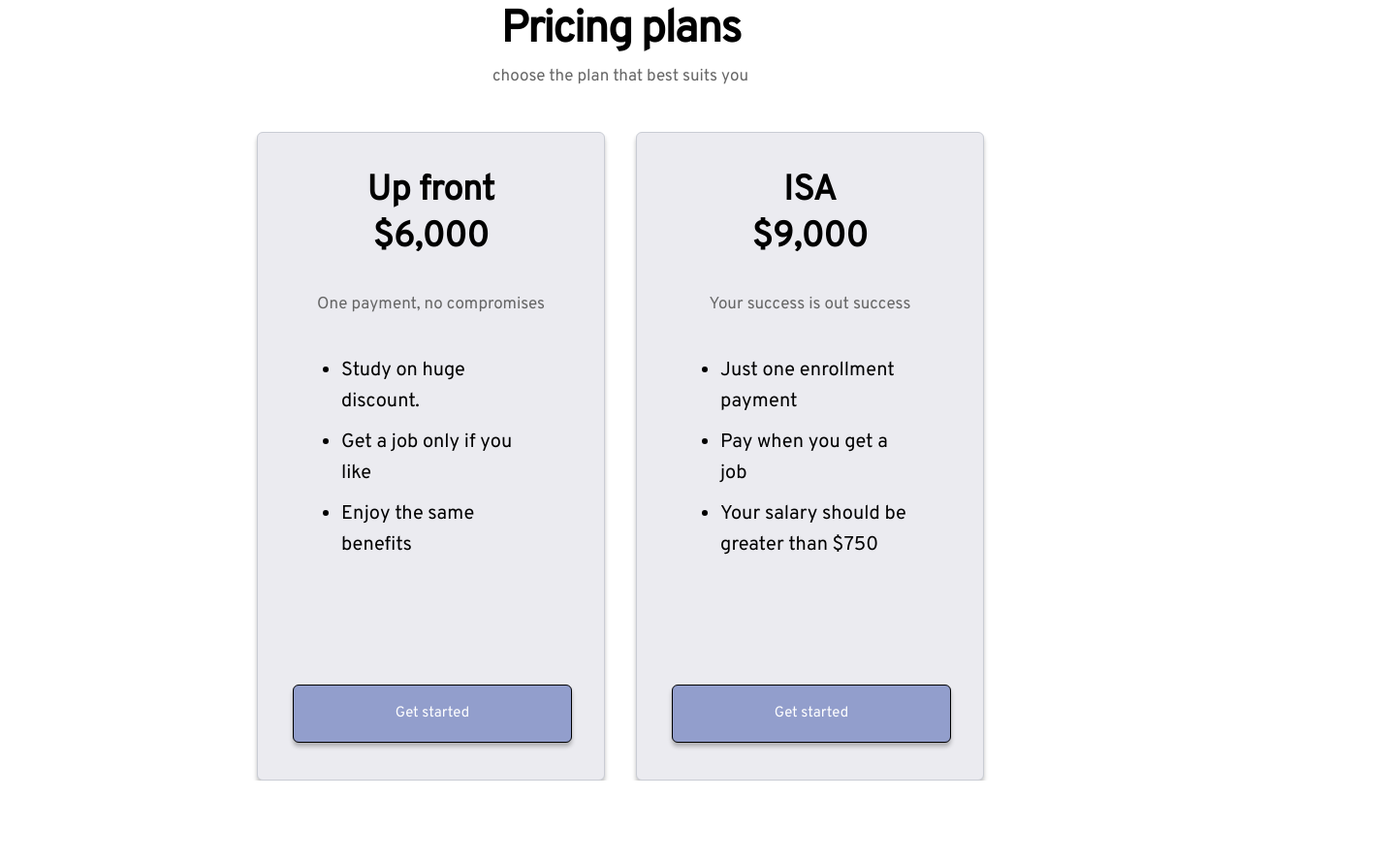
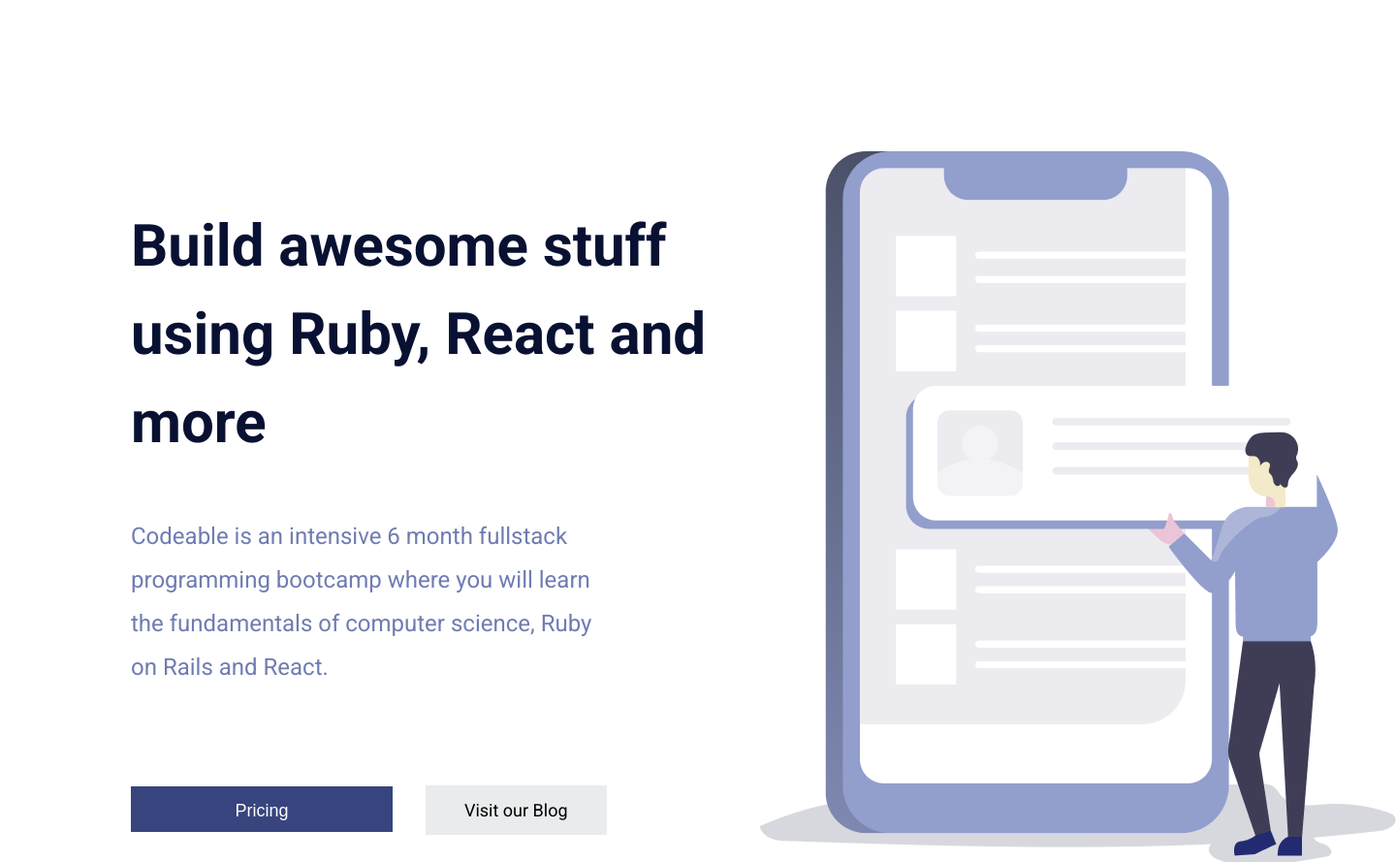
Before and after one commit to joel-eche/week-1-extended-project, a plain HTML site: page index.html in a window 1280 px wide. Shown: the top 889 px of the page at 97% size, 1440 px wide, since content can reach past the window. Before the commit the page ends 805 px from the top, so only its background shows below. Drawn offline with Linux system fonts and the light colour scheme.

Commit message:
Join all together

```diff
--- a/8-price.css
+++ /dev/null
@@ -1,117 +0,0 @@
-* {
-  font-family: Overpass;
-  padding: 0px;
-  margin: 0px;
-}
-
-section {
-  text-align: center;
-  width: 750px;
-  bottom: 0;
-  margin-left: auto;
-  margin-right: auto;
-}
-
-section h3 {
-  font-style: normal;
-  font-weight: bold;
-  font-size: 46px;
-  line-height: 64px;
-  margin: auto;
-  text-align: center;
-  letter-spacing: -1.5px;
-}
-
-section span {
-  font-style: normal;
-  font-weight: normal;
-  font-size: 17px;
-  line-height: 31px;
-  height: 31px;
-  display: block;
-  color: #666666;
-}
-
-section span {
-  margin-bottom: 41px;
-}
-
-section div span {
-  margin-bottom: 36px;
-  margin-top: 30px;
-}
-
-section span:not(1) {
-  margin-bottom: 36px;
-  margin-top: 30px;
-}
-
-section div {
-  height: 595px;
-  border: 1px solid #c9ccd4;
-  box-shadow: 0px 4px 4px rgba(0, 0, 0, 0.25);
-  border-radius: 6px;
-  transform: matrix(1, 0, 0, 1, 0, 0);
-  background: #ebebf0;
-  padding: 36px;
-  font-size: 30px;
-}
-
-section div ul li {
-  font-style: normal;
-  font-weight: 300;
-  font-size: 20px;
-  line-height: 32px;
-  text-align: left;
-  margin-left: 50px;
-  width: 192px;
-  padding-bottom: 10px;
-}
-
-section div button {
-  background: #929ecc;
-  border: 1px solid #000000;
-  box-sizing: border-box;
-  box-shadow: 0px 4px 4px rgba(0, 0, 0, 0.25);
-  border-radius: 6px;
-  width: 288px;
-  height: 60px;
-  text-align: center;
-  position: absolute;
-  bottom: 0;
-  left: 36px;
-  margin-bottom: 38px;
-  margin-top: initial;
-}
-
-section div button a {
-  font-style: normal;
-  font-size: 15px;
-  line-height: 32px;
-  align-items: center;
-  text-align: center;
-  color: #ffffff;
-  text-decoration: none;
-}
-
-section ul li::content {
-  width: 150px;
-}
-
-#left {
-  float: left;
-}
-#right {
-  float: right;
-}
-
-section div h2 {
-  font-style: normal;
-  font-weight: bold;
-  font-size: 36px;
-  line-height: 48px;
-}
-
-section div {
-  width: 285px;
-}
--- a/hero.css
+++ /dev/null
@@ -1,74 +0,0 @@
-@import url("https://fonts.googleapis.com/css?family=Roboto&display=swap");
-
-* {
-  box-sizing: border-box;
-}
-body {
-  margin: 0;
-  font-family: "Roboto", sans-serif;
-  width: 1440px;
-}
-.hero {
-  height: 1024px;
-  padding: 0px;
-  margin: 0px;
-}
-.hero h1 {
-  margin-top: 0;
-  margin-bottom: 50px;
-  font-style: normal;
-  font-weight: bold;
-  font-size: 60px;
-  line-height: 91px;
-  color: #091133;
-}
-.hero p {
-  width: 500px;
-  font-style: normal;
-  font-weight: normal;
-  font-size: 24px;
-  line-height: 45px;
-  color: #6f7cb2;
-  margin-bottom: 100px;
-}
-
-.hero button:first-of-type {
-  width: 270px;
-  height: 47px;
-  padding: 15px 40px;
-  margin: 0px;
-  margin-right: 15px;
-  border: none;
-  color: white;
-  font-size: 18px;
-  background: #37447e;
-}
-.hero button {
-  width: 270px;
-  height: 47px;
-  padding: 15px 40px;
-  margin: 0px;
-  margin-left: 15px;
-  border: none;
-  color: black;
-  font-size: 18px;
-  background: #e9ebec;
-  float: left;
-}
-
-.hero-inner {
-  width: 570px;
-  float: left;
-  padding: 0px;
-  margin-top: 208px;
-  margin-left: 135px;
-}
-
-.hero-img {
-  width: 656px;
-  position: relative;
-  float: right;
-  right: 0px;
-  margin: 0px;
-  margin-top: 156.05px;
-}
--- a/index.html
+++ b/index.html
@@ -4,7 +4,11 @@
     <meta charset="UTF-8" />
     <meta name="viewport" content="width=device-width, initial-scale=1.0" />
     <meta http-equiv="X-UA-Compatible" content="ie=edge" />
-    <link rel="stylesheet" type="text/css" href="8-price.css" />
+    <link rel="stylesheet" type="text/css" href="styles/style.css" />
+    <link
+      href="https://fonts.googleapis.com/css?family=Roboto:400,500,700&display=swap"
+      rel="stylesheet"
+    />
     <link
       href="https://fonts.googleapis.com/css?family=Overpass&display=swap"
       rel="stylesheet"
@@ -12,6 +16,27 @@
     <title>Document</title>
   </head>
   <body>
+    <section class="hero">
+      <div class="hero-inner">
+        <div>
+          <h1>
+            Build awesome stuff using Ruby, React and more
+          </h1>
+          <p>
+            Codeable is an intensive 6 month fullstack programming bootcamp
+            where you will learn the fundamentals of computer science, Ruby on
+            Rails and React.
+          </p>
+        </div>
+        <div>
+          <button>Pricing</button>
+          <a class="link-btn" href="blog.html">Visit our Blog</a>
+        </div>
+      </div>
+      <div class="hero-img">
+        <img src="assets/landing-img1.png" alt="imagen landing" />
+      </div>
+    </section>
     <section id="pricing">
       <h3>Pricing plans</h3>
       <span>choose the plan that best suits you</span>
--- /dev/null
+++ b/styles/style.css
@@ -0,0 +1,187 @@
+* {
+  box-sizing: border-box;
+  margin: 0px;
+  padding: 0px;
+}
+
+body {
+  font-family: "Roboto", sans-serif;
+  width: 1440px;
+  height: 1900px;
+}
+
+.hero {
+  height: 1024px;
+  width: 1440px;
+}
+
+.hero h1 {
+  margin-top: 0;
+  margin-bottom: 50px;
+  font-style: normal;
+  font-weight: bold;
+  font-size: 60px;
+  line-height: 91px;
+  color: #091133;
+}
+
+.hero p {
+  width: 500px;
+  font-style: normal;
+  font-weight: normal;
+  font-size: 24px;
+  line-height: 45px;
+  color: #6f7cb2;
+  margin-bottom: 100px;
+}
+
+.hero button {
+  width: 270px;
+  height: 47px;
+  padding: 15px 40px;
+  margin-right: 15px;
+  border: none;
+  color: white;
+  font-size: 18px;
+  background: #37447e;
+}
+
+.link-btn {
+  width: 270px;
+  height: 47px;
+  padding: 15px 40px;
+  margin-left: 15px;
+  border: none;
+  color: black;
+  font-size: 18px;
+  background: #e9ebec;
+  text-decoration: none;
+}
+
+.hero-inner {
+  width: 782px;
+  float: left;
+  padding-top: 208px;
+  padding-left: 135px;
+}
+
+.hero-img {
+  width: 657px;
+  position: relative;
+  float: right;
+  right: 0;
+  margin-top: 156.05px;
+}
+
+section#pricing {
+  font-family: Overpass;
+  text-align: center;
+  height: 876px;
+}
+
+section#pricing h3 {
+  font-style: normal;
+  font-weight: bold;
+  font-size: 46px;
+  line-height: 64px;
+  margin: auto;
+  text-align: center;
+  letter-spacing: -1.5px;
+}
+
+section#pricing span {
+  font-style: normal;
+  font-weight: normal;
+  font-size: 17px;
+  line-height: 31px;
+  height: 31px;
+  display: block;
+  color: #666666;
+}
+
+section#pricing span {
+  margin-bottom: 41px;
+}
+
+section#pricing div span {
+  margin-bottom: 36px;
+  margin-top: 30px;
+}
+
+section#pricing span:not(1) {
+  margin-bottom: 36px;
+  margin-top: 30px;
+}
+
+section#pricing div {
+  height: 595px;
+  border: 1px solid #c9ccd4;
+  box-shadow: 0px 4px 4px rgba(0, 0, 0, 0.25);
+  border-radius: 6px;
+  transform: matrix(1, 0, 0, 1, 0, 0);
+  background: #ebebf0;
+  padding: 36px;
+  font-size: 30px;
+}
+
+section#pricing div ul li {
+  font-style: normal;
+  font-weight: 300;
+  font-size: 20px;
+  line-height: 32px;
+  text-align: left;
+  margin-left: 50px;
+  width: 192px;
+  padding-bottom: 10px;
+}
+
+section#pricing div button {
+  background: #929ecc;
+  border: 1px solid #000000;
+  box-sizing: border-box;
+  box-shadow: 0px 4px 4px rgba(0, 0, 0, 0.25);
+  border-radius: 6px;
+  width: 288px;
+  height: 60px;
+  text-align: center;
+  position: absolute;
+  bottom: 0;
+  left: 36px;
+  margin-bottom: 38px;
+  margin-top: initial;
+}
+
+section#pricing div button a {
+  font-style: normal;
+  font-size: 15px;
+  line-height: 32px;
+  align-items: center;
+  text-align: center;
+  color: #ffffff;
+  text-decoration: none;
+}
+
+section#pricing ul li::content {
+  width: 150px;
+}
+
+#left {
+  float: left;
+  margin-left: 346px;
+}
+#right {
+  float: right;
+  margin-right: 344px;
+}
+
+section#pricing div h2 {
+  font-style: normal;
+  font-weight: bold;
+  font-size: 36px;
+  line-height: 48px;
+}
+
+section#pricing div {
+  height: 667px;
+  width: 360px;
+}
```
Also changed, not shown: blog.html (+1 -1 lines), hero.html (deleted, +0 -33 lines), styles/blog.css (renamed from blog.css).
